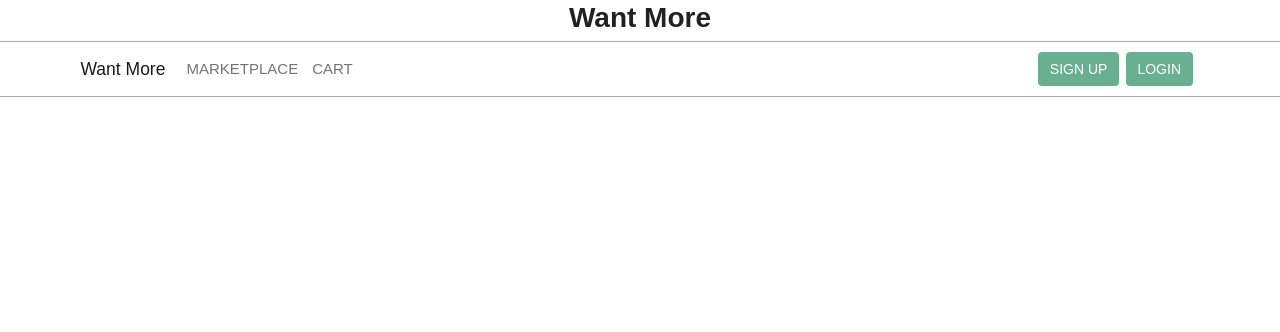
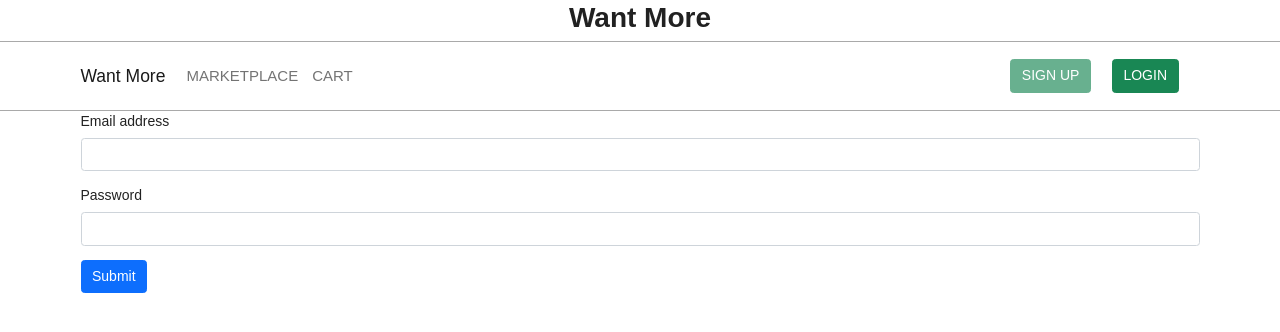
Before and after one commit to caichenx/WantMore_React, a React (Create React App) app: page /login in a window 1280 px wide. Shown: the top 332 px of the page. Built offline with nearby package versions, Linux system fonts and the light colour scheme; no server answers.

Commit message:
authentication v1

```diff
--- /dev/null
+++ b/db.json
@@ -0,0 +1,48 @@
+{
+  "users": [
+    {
+      "email": "regular@example.com",
+      "password": "$2a$10$2myKMolZJoH.q.cyXClQXufY1Mc7ETKdSaQQCC6Fgtbe0DCXRBELG",
+      "id": 1
+    },
+    {
+      "email": "admin@example.com",
+      "password": "$2a$10$w8qB40MdYkMs3dgGGf0Pu.xxVOOzWdZ5/Nrkleo3Gqc88PF/OQhOG",
+      "id": 2
+    }
+  ],
+  "products": [
+    {
+      "id": "hdmdu0t80yjkfqselfc",
+      "name": "shoes",
+      "stock": 10,
+      "price": 399.99,
+      "shortDesc": "Nulla facilisi. Curabitur at lacus ac velit ornare lobortis.",
+      "description": "Cras sagittis. Praesent nec nisl a purus blandit viverra. Ut leo. Donec quam felis, ultricies nec, pellentesque eu, pretium quis, sem. Fusce a quam."
+    },
+    {
+      "id": "3dc7fiyzlfmkfqseqam",
+      "name": "bags",
+      "stock": 20,
+      "price": 299.99,
+      "shortDesc": "Nulla facilisi. Curabitur at lacus ac velit ornare lobortis.",
+      "description": "Cras sagittis. Praesent nec nisl a purus blandit viverra. Ut leo. Donec quam felis, ultricies nec, pellentesque eu, pretium quis, sem. Fusce a quam."
+    },
+    {
+      "id": "aoe8wvdxvrkfqsew67",
+      "name": "shirts",
+      "stock": 15,
+      "price": 149.99,
+      "shortDesc": "Nulla facilisi. Curabitur at lacus ac velit ornare lobortis.",
+      "description": "Cras sagittis. Praesent nec nisl a purus blandit viverra. Ut leo. Donec quam felis, ultricies nec, pellentesque eu, pretium quis, sem. Fusce a quam."
+    },
+    {
+      "id": "bmfrurdkswtkfqsf15j",
+      "name": "shorts",
+      "stock": 5,
+      "price": 109.99,
+      "shortDesc": "Nulla facilisi. Curabitur at lacus ac velit ornare lobortis.",
+      "description": "Cras sagittis. Praesent nec nisl a purus blandit viverra. Ut leo. Donec quam felis, ultricies nec, pellentesque eu, pretium quis, sem. Fusce a quam."
+    }
+  ]
+}
--- a/package.json
+++ b/package.json
@@ -7,8 +7,12 @@
     "@testing-library/react": "^11.1.0",
     "@testing-library/user-event": "^12.1.10",
     "axios": "^0.21.0",
+    "json-server": "^0.16.3",
+    "json-server-auth": "^2.0.2",
+    "jwt-decode": "^3.1.2",
     "react": "^17.0.1",
     "react-dom": "^17.0.1",
+    "react-router-dom": "^5.2.0",
     "react-scripts": "4.0.1",
     "web-vitals": "^0.2.4"
   },
--- a/src/components/App.js
+++ b/src/components/App.js
@@ -3,14 +3,17 @@ import NaviHeader from "./NavHeader";
 import FeatureBar from "./FeatureBar";
 import Carousel from "./Carousel";
 import unsplash from "../api/unsplash";
+import axios from "axios";
 import Marketplace from "./Marketplace";
 import Route from "./Route";
 import ItemDetails from "./ItemDetails";
 import Cart from "./Cart";
+import Login from "./Login";
 import "./App.css";
+import jwtDecode from "jwt-decode";
 
 class App extends React.Component {
-  state = { images: [], selectedItem: null, cart: [] };
+  state = { images: [], selectedItem: null, cart: [], user: null };
 
   fetchImages = async (term, numOfResult) => {
     const response = await unsplash.get("/search/photos", {
@@ -31,6 +34,10 @@ class App extends React.Component {
 
   componentDidMount() {
     this.fetchImages("plants", 24);
+    //loads the last user session from the local storage to the state if it exists
+    let user = localStorage.getItem("user");
+    user = user ? JSON.parse(user) : null;
+    this.setState({ user });
   }
 
   onProductClick = (productInfo) => {
@@ -72,11 +79,47 @@ class App extends React.Component {
     this.setState({ cart: newCart });
   };
 
+  login = async (email, password) => {
+    //make an Ajax request to /login endpoint, passing it whatever the user entered into the login form
+    const res = await axios
+      .post("http://localhost:3001/login", { email, password })
+      .catch((res) => {
+        return { status: 401, message: "unauthorised" };
+      });
+    // if the response is 200, then assume the user's credentials were correct.
+    if (res.status === 200) {
+      // decode the token sent in the server's response to obtain user's email
+      const { email } = jwtDecode(res.data.accessToken);
+      const user = {
+        email,
+        token: res.data.accessToken,
+        // superficial solution to check user's permission level
+        accessLevel: email === "admin@example.com" ? 0 : 1,
+      };
+      this.setState({ user });
+      localStorage.setItem("user", JSON.stringify(user));
+      return true;
+    } else {
+      return false;
+    }
+  };
+
+  logout = (e) => {
+    e.preventDefault();
+    // clear the user from both state and local storage
+    this.setState({ user: null });
+    localStorage.removeItem("user");
+  };
+
   render() {
     return (
       <div>
         <h1>Want More</h1>
-        <NaviHeader itemCount={this.state.cart.length} />
+        <NaviHeader
+          itemCount={this.state.cart.length}
+          user={this.state.user}
+          logout={this.logout}
+        />
         <Route path="/">
           {/* <Carousel /> */}
           <FeatureBar fetchImages={this.fetchImages} />
@@ -120,6 +163,9 @@ class App extends React.Component {
             onProductClick={this.onProductClick}
           />
         </Route>
+        <Route path="/login">
+          <Login user={this.state.user} login={this.login} />
+        </Route>
       </div>
     );
   }
--- a/src/components/FeatureBar.js
+++ b/src/components/FeatureBar.js
@@ -9,7 +9,7 @@ const FeatureBar = ({ fetchImages }) => {
   return (
     <div className="category-bar">
       <div className="ui container">
-        <h2>Find things you'll love. Only on Vince And Kath</h2>
+        <h2>Find things you'll love. Only on Want More</h2>
         <div className="ui three column grid">
           <section className="column">
             <Link href="/popular">
--- /dev/null
+++ b/src/components/Login.js
@@ -0,0 +1,86 @@
+import React, { Component } from "react";
+import Link from "./Link";
+import "./style/login.css";
+
+class Login extends Component {
+  constructor(props) {
+    super(props);
+    this.state = {
+      username: "",
+      password: "",
+    };
+  }
+
+  handleChange = (e) => {
+    // ES6 computed property name syntax
+    // put an expression in the bracket, that will be computed and used as the property name
+    this.setState({ [e.target.name]: e.target.value, error: "" });
+
+    console.log(this.state.password);
+  };
+
+  login = (e) => {
+    e.preventDefault();
+
+    const { username, password } = this.state;
+    if (!username || !password) {
+      return this.setState({ error: "Fill all fields!" });
+    }
+    this.props.login(username, password).then((loggedIn) => {
+      if (!loggedIn) {
+        this.setState({ error: "Invalid Credentails" });
+      }
+    });
+  };
+
+  render() {
+    // check if the user's credentials exists in local storage
+    return !this.props.user ? (
+      <div className="container">
+        <form onSubmit={this.login}>
+          <div className="mb-3">
+            <label for="exampleInputEmail1" className="form-label">
+              Email address
+            </label>
+            <input
+              type="email"
+              className="form-control"
+              id="exampleInputEmail1"
+              aria-describedby="emailHelp"
+              name="username"
+              onChange={this.handleChange}
+            />
+          </div>
+          <div className="mb-3">
+            <label for="exampleInputPassword1" className="form-label">
+              Password
+            </label>
+            <input
+              type="password"
+              className="form-control"
+              name="password"
+              onChange={this.handleChange}
+            />
+          </div>
+          <div className="text-danger form-text">
+            {this.state.error ? this.state.error : null}
+          </div>
+          <button type="submit" className="btn btn-primary">
+            Submit
+          </button>
+        </form>
+      </div>
+    ) : (
+      <div className="info-block">
+        <h3>You have successfully logged In.</h3>
+        <Link href="/">
+          <button type="button" className="btn btn-success">
+            OK
+          </button>
+        </Link>
+      </div>
+    );
+  }
+}
+
+export default Login;
--- a/src/components/NavHeader.js
+++ b/src/components/NavHeader.js
@@ -1,7 +1,7 @@
 import React from "react";
 import Link from "./Link";
 
-const NaviHeader = ({ itemCount }) => {
+const NaviHeader = ({ itemCount, user, logout }) => {
   return (
     <nav className="navbar navbar-expand-md navbar-light">
       <div className="container">
@@ -52,9 +52,21 @@ const NaviHeader = ({ itemCount }) => {
           <button className="btn btn-success me-2" type="button" disabled>
             SIGN UP
           </button>
-          <button className="btn btn-success me-2" type="button" disabled>
-            LOGIN
-          </button>
+          <Link className="nav-link" aria-current="page" active href="/login">
+            {user ? (
+              <button
+                className="btn btn-success me-2"
+                type="button"
+                onClick={logout}
+              >
+                LOGOUT
+              </button>
+            ) : (
+              <button className="btn btn-success me-2" type="button">
+                LOGIN
+              </button>
+            )}
+          </Link>
         </div>
       </div>
     </nav>
--- /dev/null
+++ b/src/components/style/login.css
@@ -0,0 +1,15 @@
+.info-block {
+  border-style: solid;
+  border-width: 1px;
+  border-color: lightgray;
+  width: fit-content;
+  padding: 20px 40px;
+  margin: 4rem auto;
+  text-align: center;
+}
+
+.info-block button {
+  margin-top: 3em;
+  width: 4em;
+  text-align: center;
+}
```
Also changed, not shown: 2 other files (tests, documents, lock files or other folders).
